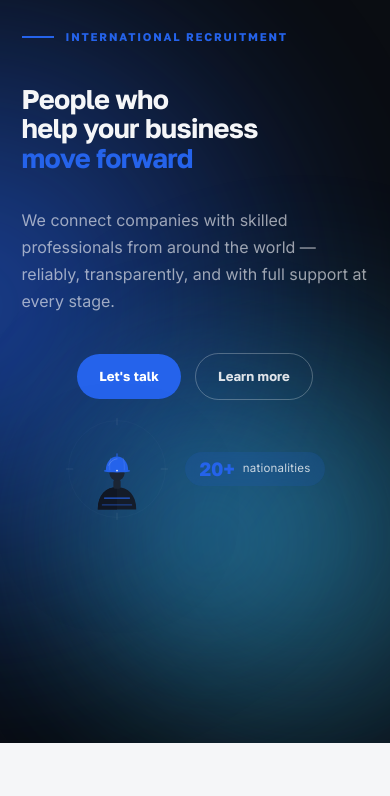
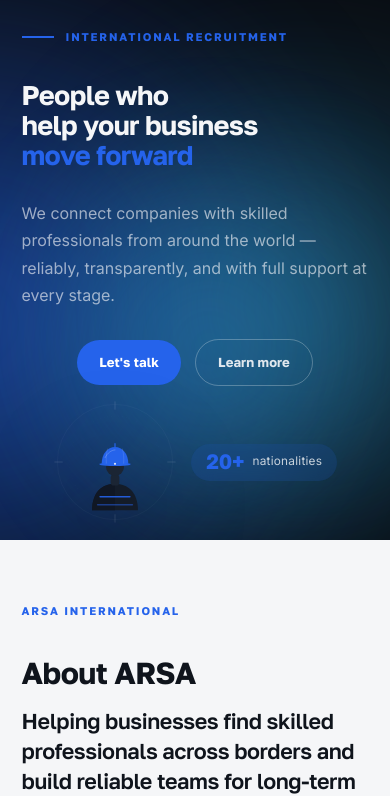
Before and after one commit to gyromth/arsa-website, a website built with Vite: page index.html in a window 390 px wide. Shown: the part 53-849 px from the top of the page. Built offline with nearby package versions, Linux system fonts and the light colour scheme.

Commit message:
fix: tighten mobile hero composition
- Mobile hero is now content-driven (min-height: 0) instead of forcing
  calc(100dvh - 3rem) — removes the ~195px empty blue gap below the
  worker/statistic strip (now only 16px)
- Worker/target graphic enlarged slightly (124px) and sits directly under
  the CTA group (14px gap), visually connected to it
- 20+ nationalities chip stays compact, borderless, vertically centred,
  right beside the worker in the same lower strip
- Tightened mobile container/subtitle gaps for a collected first screen
- Scroll indicator remains hidden on touch; desktop unchanged
- Desktop mouse-follow, Global Reach, reduced-motion, EN/RU all untouched

Verified 375/390/430 (and 320/768/1024/1440): no overlaps, no horizontal
overflow, CTAs fully visible, no console errors.

```diff
--- a/src/styles/main.css
+++ b/src/styles/main.css
@@ -1069,7 +1069,9 @@ html.html--booting body { visibility: hidden; }
     flex-direction: column;
     align-items: stretch;
     justify-content: flex-start;
-    padding: calc(var(--header-h) + 0.5rem) 0 1.25rem;
+    /* Content-driven height — no forced empty space under the composition */
+    min-height: 0;
+    padding: calc(var(--header-h) + 0.5rem) 0 1rem;
   }
 
   /* Flatten content so its children can be ordered in the mobile stack */
@@ -1078,7 +1080,7 @@ html.html--booting body { visibility: hidden; }
   .hero__container {
     display: grid;
     grid-template-columns: 1fr;
-    gap: 1.1rem;
+    gap: 0.9rem;
     align-items: stretch;
   }
 
@@ -1090,18 +1092,18 @@ html.html--booting body { visibility: hidden; }
   .hero__actions { order: 4; justify-content: center; }
   .hero__actions .btn--lg { padding: 0.85em 1.7em; font-size: 0.82rem; }
 
-  /* Worker + statistic share one compact centred strip below the CTAs */
+  /* Worker + statistic share one compact centred strip, connected to the CTAs */
   .hero__visual {
     order: 5;
     display: flex;
     flex-direction: row;
     align-items: center;
     justify-content: center;
-    gap: 1rem;
+    gap: 0.9rem;
   }
 
   .hero__figure {
-    max-width: 104px;
+    max-width: 124px;
     /* scale-only reveal on mobile — no downward shift into the label */
     transform: translateY(0) scale(0.96);
   }
@@ -1110,20 +1112,20 @@ html.html--booting body { visibility: hidden; }
   .hero__float-label {
     position: static;
     align-items: center;
-    padding: 0.45rem 0.9rem;
+    padding: 0.5rem 0.95rem;
     background: rgba(37, 99, 235, 0.14);
     border: none;
     border-radius: 999px;
   }
-  .hero__float-num { font-size: 1.2rem; }
-  .hero__float-text { font-size: 0.72rem; line-height: 1; }
+  .hero__float-num { font-size: 1.3rem; }
+  .hero__float-text { font-size: 0.74rem; line-height: 1; }
 
   .hero__title {
     font-size: clamp(1.6rem, 1.4rem + 1.2vw, 2rem);
     margin-bottom: 1rem;
   }
 
-  .hero__subtitle { margin-bottom: 1.25rem; }
+  .hero__subtitle { margin-bottom: 1rem; }
 
   /* Scroll indicator is not needed on touch — the About section peeks below */
   .hero__scroll { display: none; }
```
